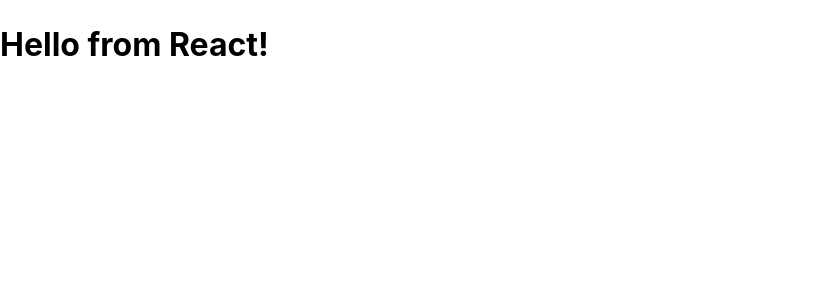
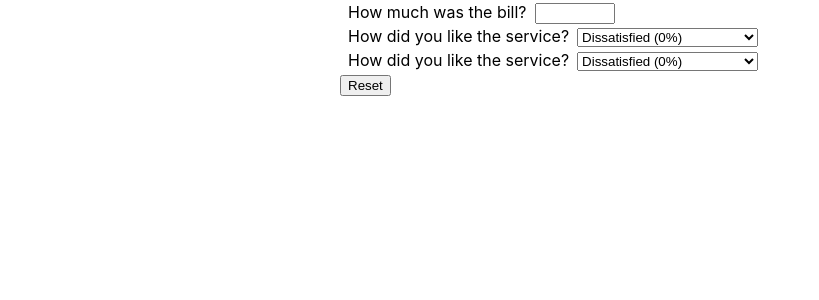
Before and after one commit to meetmatt/tipculator, a React (Vite) app: page / in a window 1280 px wide. Shown: the top 300 px of the page, without its empty margins (0-819 px from the left). Built offline with nearby package versions, Linux system fonts and the light colour scheme.

Commit message:
Initialized Tip Calculator App component with simple HTML and CSS
# Conflicts:
#	src/components/App.tsx
#	src/index.html
#	src/index.tsx

```diff
--- a/src/components/App.tsx
+++ b/src/components/App.tsx
@@ -1,3 +1,30 @@
+
 export default function App() {
-  return <h1>Hello from React!</h1>
+  return <>
+    <form>
+      <field>
+        <label htmlFor="total">How much was the bill?</label>
+        <input id="total" name="total" type="number" min="1" max="100" step="0.1" />
+      </field>
+      <div>
+        <label htmlFor="ownLike">How did you like the service?</label>
+        <select id="ownLike" name="ownLike">
+          <option value="0">Dissatisfied (0%)</option>
+          <option value="5">It was okay (5%)</option>
+          <option value="10">It was good (10%)</option>
+          <option value="20">Absolutely amazing! (20%)</option>
+        </select>
+      </div>
+      <div>
+        <label htmlFor="friendLike">How did you like the service?</label>
+        <select id="friendLike" name="friendLike">
+          <option value="0">Dissatisfied (0%)</option>
+          <option value="5">It was okay (5%)</option>
+          <option value="10">It was good (10%)</option>
+          <option value="20">Absolutely amazing! (20%)</option>
+        </select>
+      </div>
+      <input type="reset" value="Reset" />
+    </form>
+  </>
 }
--- a/src/index.tsx
+++ b/src/index.tsx
@@ -2,6 +2,7 @@
 import {createRoot} from 'react-dom/client'
 import App from './components/App.tsx'
 import "./index.css"
+import './main.css'
 
 createRoot(window.document.getElementById('root')!).render(
   <StrictMode>
--- /dev/null
+++ b/src/main.css
@@ -0,0 +1,7 @@
+#root {
+    display: flex;
+    max-width: 600px;
+}
+label {
+    margin: 0 .5em;
+}
```
